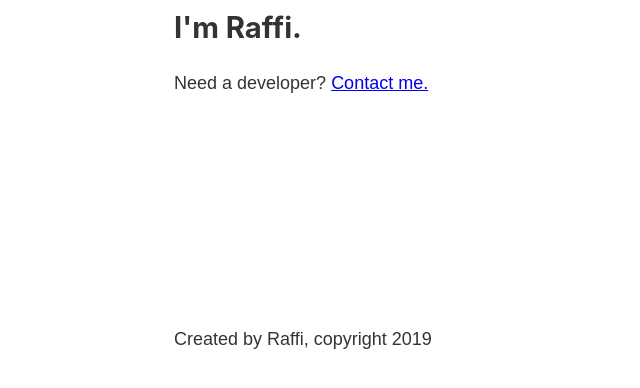
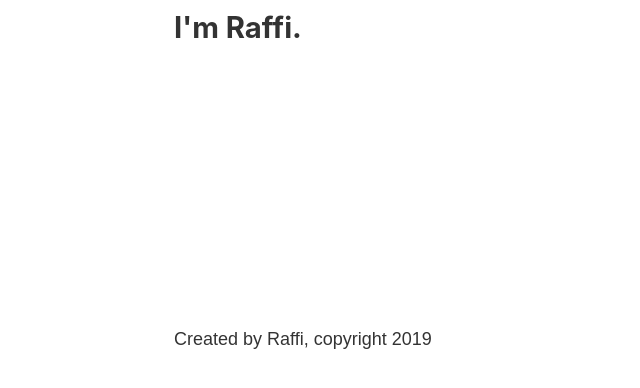
Before and after one commit to mraffia/latian-gatsby, a Gatsby site: page / in a window 1280 px wide. Shown: the part 404-792 px from the top of the page, without its empty margins (109-749 px from the left). Built offline with nearby package versions, Linux system fonts and the light colour scheme; Gatsby itself is replaced by a stand-in of ours.

Commit message:
edited home page

```diff
--- a/src/pages/index.js
+++ b/src/pages/index.js
@@ -9,7 +9,6 @@ const IndexPage = () => {
             <Head title="Home" />
             <h1>Hello</h1>
             <h2>I'm Raffi.</h2>
-            <p>Need a developer? <Link to='/contact'>Contact me.</Link></p>
         </Layout>
     )
 }
```
